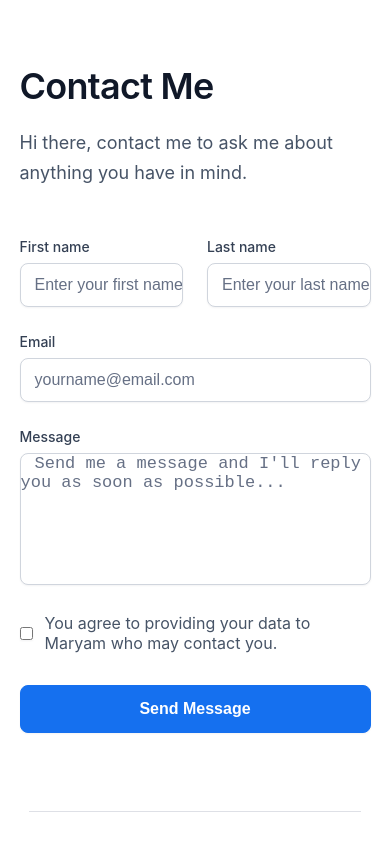
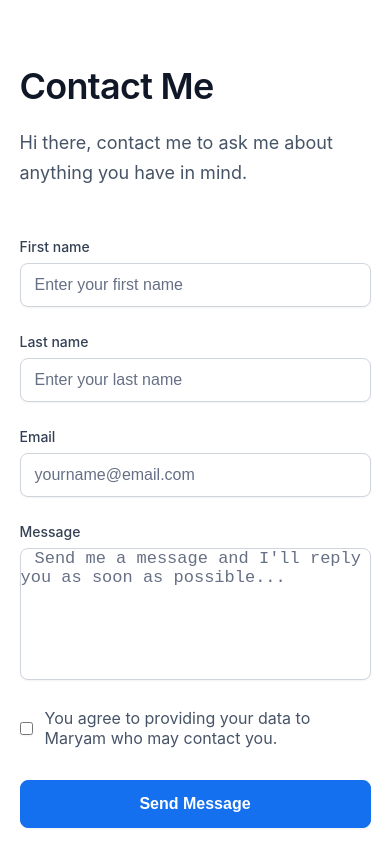
Before and after one commit to ShuaibuMaryam/hng-stage1-task, a React (Create React App) app: page /contact in a window 390 px wide. Shown: the top 844 px of the page. Built offline with nearby package versions, Linux system fonts and the light colour scheme.

Commit message:
style: changed the display of inputfields on mobile

```diff
--- a/src/Pages/Contact.js
+++ b/src/Pages/Contact.js
@@ -1,6 +1,6 @@
 import React from 'react'
 import Footer from '../Components/Footer'
-import '../Styles/contactPage.css'
+import '../Styles/contact.css'
 
 function Contact() {
 
--- a/src/Styles/contactPage.css
+++ b/src/Styles/contact.css
@@ -136,4 +136,8 @@ textarea::placeholder{
     .contact_page_header p{
         font-size: 18px;
     }
+
+    .first_two_inputs{
+        display: unset;
+    }
 }
```
